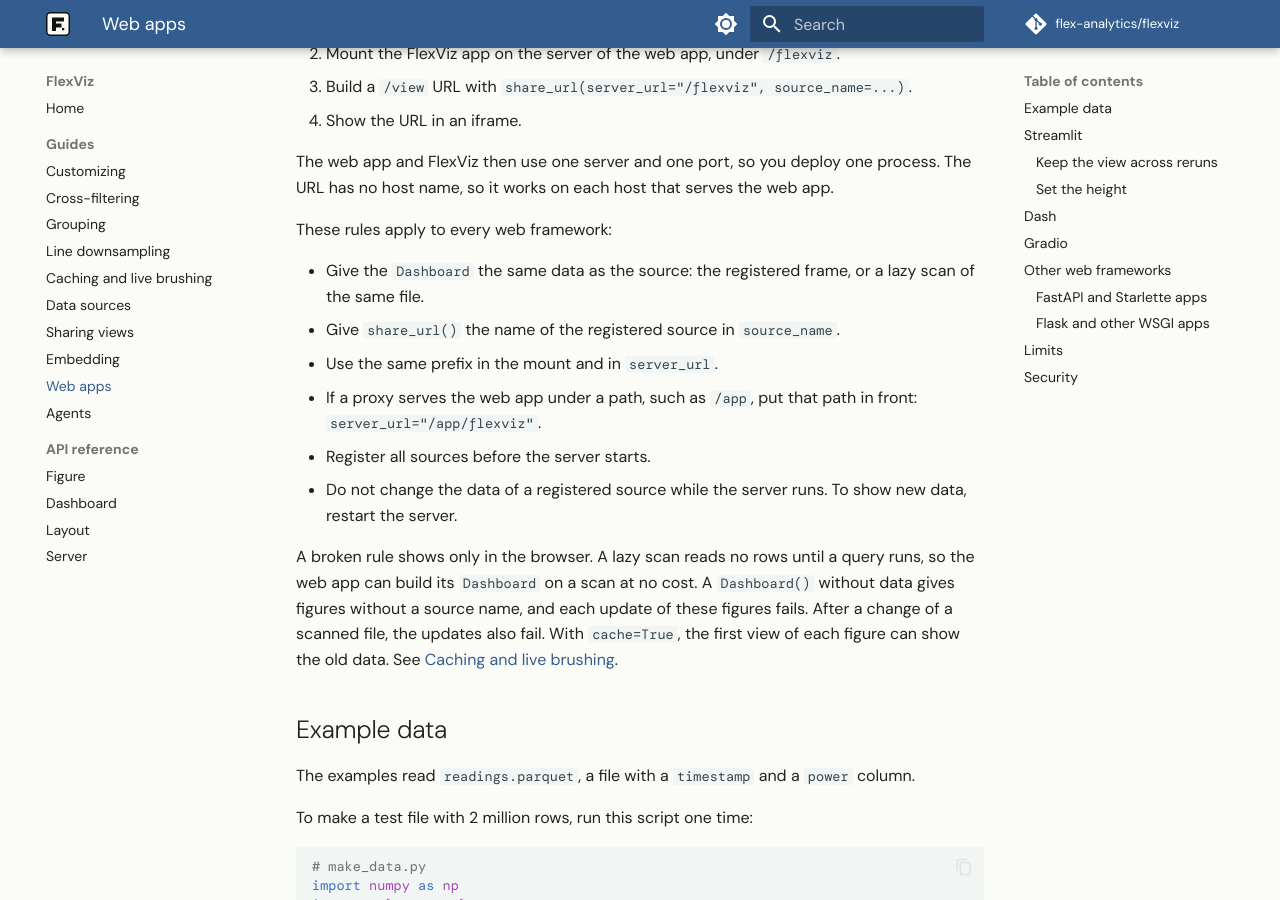
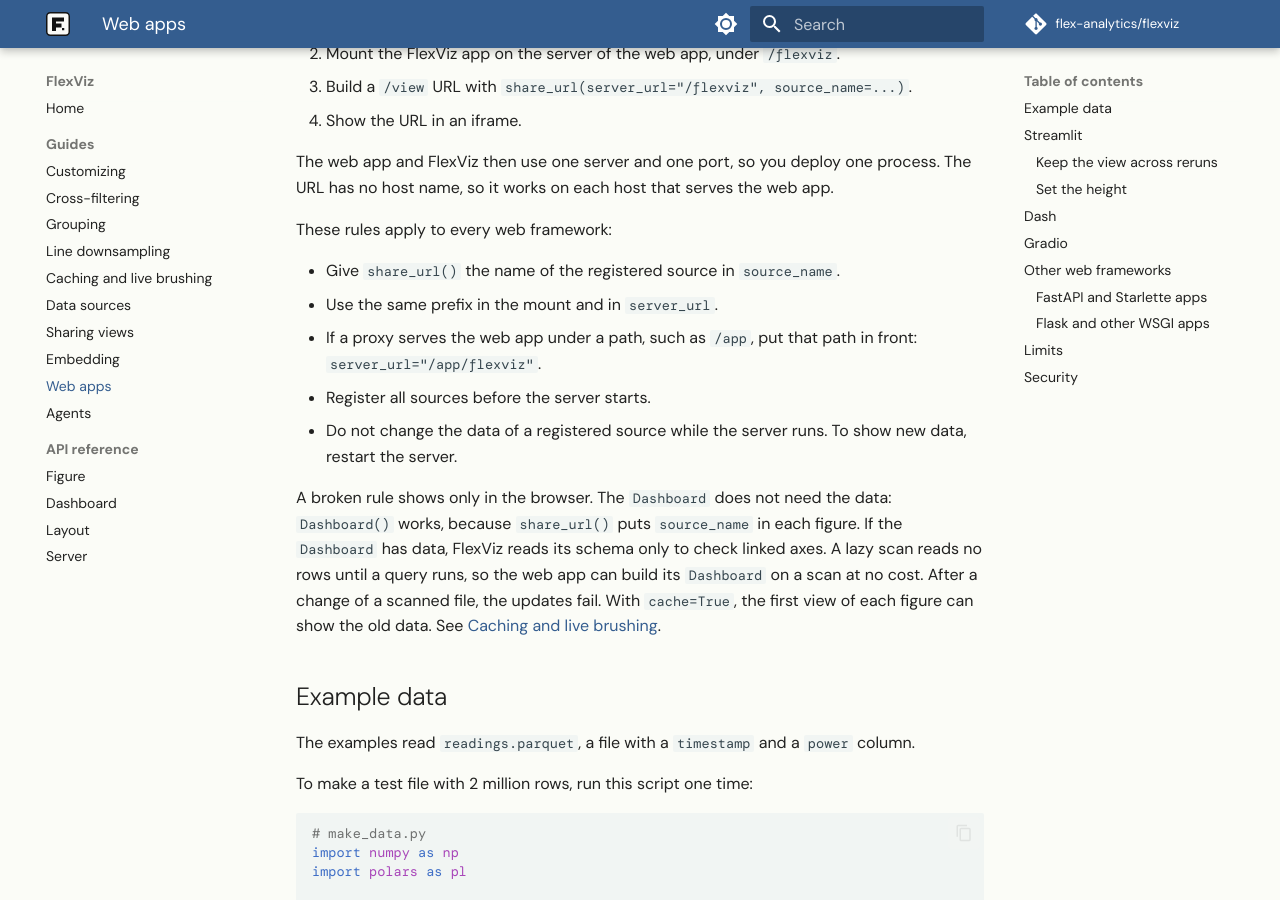
Before and after one commit to flex-analytics/flexviz, an MkDocs documentation site: the page built from docs/guides/web-apps.md, in a window 1280 px wide and 900 px high, scrolled down 307 px. Built offline with MkDocs 1.6.1 and Material for MkDocs 9.7.7, drawn with Linux system fonts in a browser that asks for light colours; some web fonts are replaced; comment, search, counter and statistics services are not loaded.

Commit message:
fix(dashboard): name the data source in the spec of a dashboard built without data

```diff
--- a/docs/guides/web-apps.md
+++ b/docs/guides/web-apps.md
@@ -18,8 +18,6 @@ app.
 
 These rules apply to every web framework:
 
-- Give the `Dashboard` the same data as the source: the registered frame, or a
-  lazy scan of the same file.
 - Give `share_url()` the name of the registered source in `source_name`.
 - Use the same prefix in the mount and in `server_url`.
 - If a proxy serves the web app under a path, such as `/app`, put that path in
@@ -28,12 +26,13 @@ These rules apply to every web framework:
 - Do not change the data of a registered source while the server runs. To show
   new data, restart the server.
 
-A broken rule shows only in the browser. A lazy scan reads no rows until a
-query runs, so the web app can build its `Dashboard` on a scan at no cost. A
-`Dashboard()` without data gives figures without a source name, and each update
-of these figures fails. After a change of a scanned file, the updates also
-fail. With `cache=True`, the first view of each figure can show the old data.
-See [Caching and live brushing](caching-and-live-brushing.md).
+A broken rule shows only in the browser. The `Dashboard` does not need the
+data: `Dashboard()` works, because `share_url()` puts `source_name` in each
+figure. If the `Dashboard` has data, FlexViz reads its schema only to check
+linked axes. A lazy scan reads no rows until a query runs, so the web app can
+build its `Dashboard` on a scan at no cost. After a change of a scanned file,
+the updates fail. With `cache=True`, the first view of each figure can show the
+old data. See [Caching and live brushing](caching-and-live-brushing.md).
 
 ## Example data
 
```
Also changed, not shown: 2 other files.
